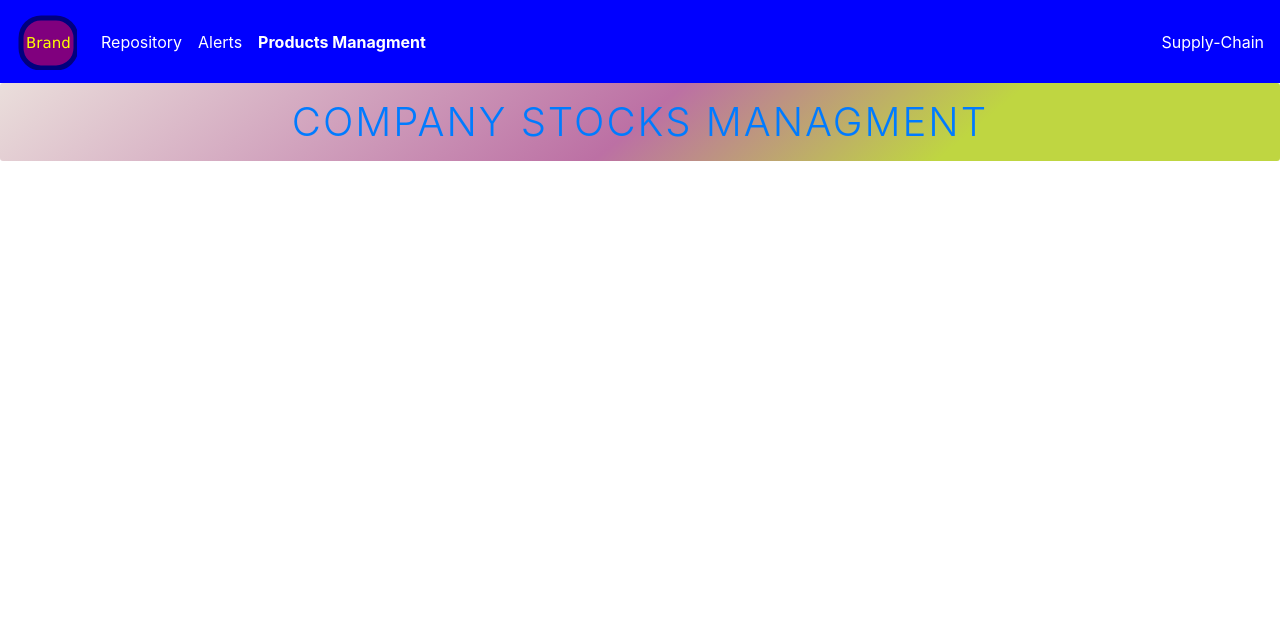
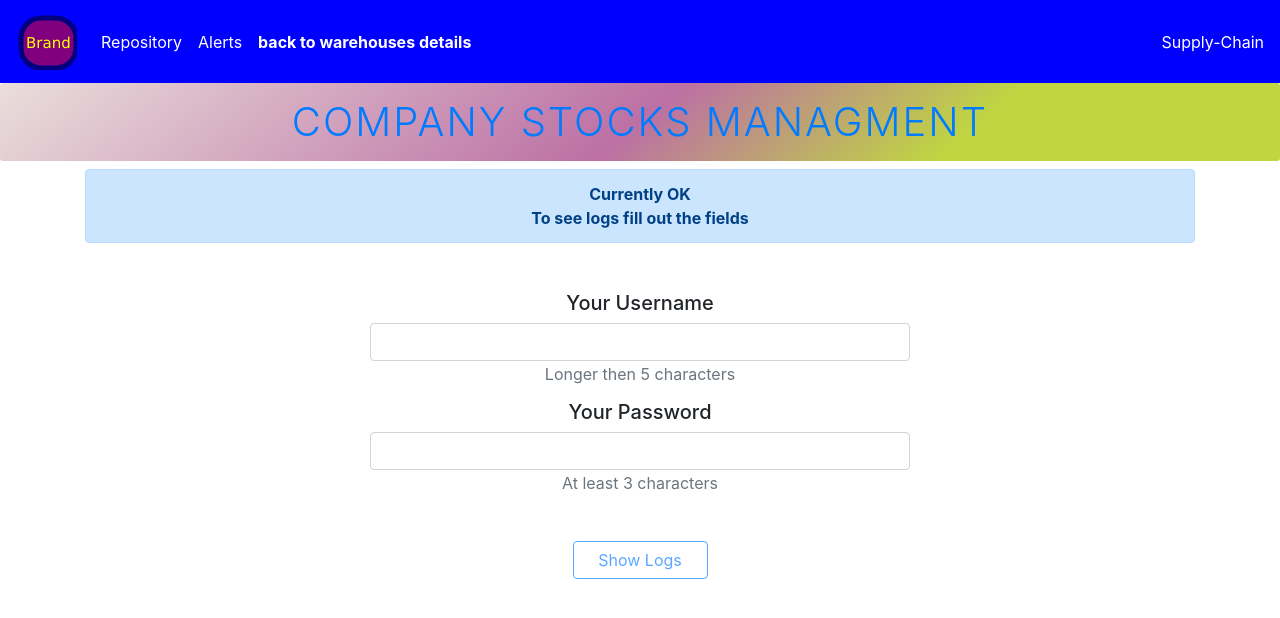
Before and after one commit to avivsab/supply-chain, a React (Create React App) app: page /alerts in a window 1280 px wide. Shown: the top 618 px of the page. Built offline with nearby package versions, Linux system fonts and the light colour scheme.

Commit message:
add alerts with login/logout, leaft state up and change to usehistory hook

```diff
--- a/package.json
+++ b/package.json
@@ -2,7 +2,6 @@
   "name": "supply-chain",
   "version": "0.1.0",
   "private": true,
-  "homepage": "https://github.com/avivsab/supply-chain",
   "dependencies": {
     "@testing-library/jest-dom": "^4.2.4",
     "@testing-library/react": "^9.5.0",
@@ -37,8 +36,5 @@
       "last 1 firefox version",
       "last 1 safari version"
     ]
-  },
-  "devDependencies": {
-    "gh-pages": "^3.1.0"
   }
 }
--- a/src/App.js
+++ b/src/App.js
@@ -6,13 +6,18 @@ import {
 } from "react-router-dom";
 import { Main } from './components/Main'
 import { Alerts } from './components/Alerts'
-
+const initialWarehouses = [
+  { name: 'north', active: false, useCase: 'normal data' },
+  { name: 'west', active: false, useCase: 'big numbers data' },
+  { name: 'east', active: false, useCase: 'violate contract properties' },
+  { name: 'south', active: false, useCase: 'duplicate data' }
+]
 function App() {
   return (
     <div className="App">
       <Router>
-      <Route path="/" exact component={Main} />
-      <Route path="/alerts" exact component={Alerts} />
+      <Route path="/" exact render={() => <Main initialWarehouses={initialWarehouses} />}  />
+      <Route path="/alerts" exact render={() => <Alerts initialWarehouses={initialWarehouses} />} />
       </Router>
     </div>
   );
--- a/src/components/Alerts.js
+++ b/src/components/Alerts.js
@@ -1,11 +1,43 @@
-import React from 'react'
+import React, { useState, useEffect } from 'react'
+import { Alert } from "reactstrap"
+
 import { CompanyDashboard } from './CompanyDashbord'
+import { Login } from './Login'
+import { AlertsList } from './AlertsList'
+
 export const Alerts = (props) => {
-    const passRouter = (props)
+    const intialWarehouses = props.initialWarehouses;
+
+    const [validForm, setValidForm] = useState(false);
+
+    function checkSessionAllreadyValidtate() {
+        if (sessionStorage.getItem('validOnSession') === 'true') {
+            setValidForm(true);
+        }
+    }
+
+    useEffect(() => {
+        checkSessionAllreadyValidtate();
+    }, [])
+
     return (
         <div>
-             <CompanyDashboard rest={passRouter} />
+            <CompanyDashboard warehouses={intialWarehouses} />
             <h1 className="brand-name text-primary">Company Stocks Managment</h1>
+            <div className="container">
+                {!validForm &&
+                <>
+                    <Alert color='primary' className="font-weight-bold">Currently OK
+                    <br />
+                        To see logs fill out the fields
+                    </Alert>
+                    <Login passValidityCheck={setValidForm} />
+                </>
+                }
+                {validForm &&
+                    <AlertsList {...props} />
+                }
+            </div>
         </div>
     )
 }
--- /dev/null
+++ b/src/components/AlertsList.js
@@ -0,0 +1,49 @@
+import React, { useState } from 'react';
+import { useHistory } from "react-router-dom";
+import { Alert, UncontrolledCollapse, Button } from 'reactstrap';
+
+export const AlertsList = (props) => {
+  let history = useHistory()
+  const warehouses = props.initialWarehouses;
+
+  const [details, toggleDetails] = useState(false);
+  function removeAutomaticCredential() {
+    sessionStorage.removeItem('validOnSession');
+    history.push('/');
+  }
+
+  return (
+    <div>
+      <Alert color="info" className="font-weight-bold">
+        Currntly {warehouses.length} active warehouses
+        <Button color="primary" id="toggler" className="ml-5" onClick={()=> toggleDetails(!details)}>
+          {details ? "Show" : "Hide" }
+        </Button>
+      </Alert>
+      <UncontrolledCollapse toggler="#toggler" defaultOpen={true}>
+        <Alert color="success">
+          Warhouse <span style={{ textTransform: "uppercase" }}>north</span> has stable quantity for 12 monthes.
+      </Alert>
+        <Alert color="danger">
+          Warhouse <span style={{ textTransform: "uppercase" }}>west</span> had zero quantity on january
+      </Alert>
+        <Alert color="warning">
+          Warhouses <span style={{ textTransform: "uppercase" }}>east & south</span> don't has data history
+      </Alert>
+        <div className="mt-5">
+          <Alert color="dark" className="w-50 m-auto font-weight-bold"
+            onClick={removeAutomaticCredential}
+            style={{ cursor: 'pointer' }}
+          >
+            Dissmis automatic credentials <br /> and go back to Home page
+      </Alert>
+          <Alert color="light">
+            Later on you should dismiss the credentials or to close the browser
+      </Alert>
+        </div>
+      </UncontrolledCollapse>
+    </div>
+  );
+};
+
+export default AlertsList;
--- a/src/components/CompanyDashbord.js
+++ b/src/components/CompanyDashbord.js
@@ -17,6 +17,7 @@ import {
 
 import Logo from './Logo'
 import styled from 'styled-components'
+import { useHistory } from "react-router-dom";
 
 const MainBlueNav = styled.div`
     background-color: blue;
@@ -31,8 +32,9 @@ const Upper = styled.span`
 `;
 
 
-export const CompanyDashboard = ({ warehouses = [], passActiveWarehouse = {}, rest }) => {
-  const { history } = { ...rest }
+export const CompanyDashboard = ({ warehouses, passActiveWarehouse }) => {
+  let history = useHistory();
+
   const [isOpen, setIsOpen] = useState(false);
   const exsistWarehouses = [];
   warehouses.forEach((property, i) => exsistWarehouses[i] = property.name);
@@ -58,9 +60,10 @@ export const CompanyDashboard = ({ warehouses = [], passActiveWarehouse = {}, re
     passActiveWarehouse([...warehouses]);
   }
 
+  const whButtonSwitch = history.location.pathname;
+  const whButtonFlag = whButtonSwitch === '/' ? true : false;
   function showWarehouseOptions() {
-    if (history.location.pathname !== '/alerts') return;
-    history.push('/')
+    history.push('/');
   }
 
   return (
@@ -74,25 +77,31 @@ export const CompanyDashboard = ({ warehouses = [], passActiveWarehouse = {}, re
           <Nav className="mr-auto text-white" navbar>
             <NavItem >
               <NavLink id="git" href="https://github.com/avivsab/supply-chain" className='text-white'>Repository</NavLink>
-                <UncontrolledTooltip placement="bottom" target="git">
-                  view source code
+              <UncontrolledTooltip placement="bottom" target="git">
+                view source code
                 </UncontrolledTooltip>
             </NavItem>
             <NavItem >
               <NavLink id="alerts" className='text-white' href="/alerts">Alerts</NavLink>
               <UncontrolledTooltip placement="bottom" target="alerts">
-                  future alerts route
+                future alerts route
                 </UncontrolledTooltip>
             </NavItem>
             <UncontrolledDropdown nav inNavbar>
               <DropdownToggle nav>
                 <Boldlink className='text-white' id="main-functionality">
-                  <span onMouseEnter={showWarehouseOptions}>
-                    Products Managment
+                  {whButtonFlag ?
+                    <span>
+                      Products Managment
                   </span>
+                    :
+                    <span onClick={showWarehouseOptions}>
+                      back to warehouses details
+                </span>
+                  }
                 </Boldlink>
-                <UncontrolledTooltip placement="right" target="main-functionality" style={{width: '280px', padding: 3}}>
-                   Main Functioning Warehouses
+                <UncontrolledTooltip placement="right" target="main-functionality" style={{ width: '280px', padding: 3 }}>
+                  Main Functioning Warehouses
                 </UncontrolledTooltip>
               </DropdownToggle>
               <DropdownMenu right>
--- /dev/null
+++ b/src/components/Login.js
@@ -0,0 +1,81 @@
+import React, { useState } from 'react';
+import { Form, FormGroup, Label, Input, FormFeedback, FormText, Row, Button, UncontrolledTooltip } from 'reactstrap';
+
+export const Login = (props) => {
+  const [userName, setUserName] = useState('');
+  const [password, setPassword] = useState('');
+
+  const handleChange = (e) => {
+    const inputName = e.target.name;
+    const { value } = e.target;
+    if (inputName === 'username') setUserName(value);
+    if (inputName === 'password') setPassword(value);
+  }
+
+  const validateForm = () => {
+    return userName.length > 5 && password.length > 2;
+
+  }
+
+  const handleSubmit = (e) => {
+    e.preventDefault();
+    if (!validateForm()) return false;
+    sessionStorage.setItem('validOnSession', 'true')
+    return props.passValidityCheck(true);
+  }
+
+  return (
+    <Row xs="2" className="mt-5 h5">
+      <Form className="container-md" onSubmit={handleSubmit}>
+        <FormGroup className="position-relative">
+          <Label>Your Username</Label>
+
+          <Input
+            onChange={handleChange}
+            name="username"
+            id="username"
+            invalid={userName.length <= 5 && userName.length > 0}
+            valid={userName.length > 5}
+            value={userName}
+          />
+          <UncontrolledTooltip placement="right" target="username">
+            Any Charactars...
+      </UncontrolledTooltip>
+          <FormFeedback valid tooltip>Valid!</FormFeedback>
+          <FormText>Longer then 5 characters</FormText>
+        </FormGroup>
+
+        <FormGroup className="position-relative mb-5">
+          <Label>Your Password</Label>
+
+          <Input
+            onChange={handleChange}
+            name="password"
+            id="password"
+            invalid={password.length > 0 && password.length <= 2}
+            valid={password.length > 2}
+            value={password}
+          />
+
+          <UncontrolledTooltip placement="right" target="password">
+            Just Type (3 or more)
+          </UncontrolledTooltip>
+          <FormFeedback tooltip>Not Valid Yet</FormFeedback>
+          <FormFeedback valid tooltip>Valid!</FormFeedback>
+          <FormText>At least 3 characters</FormText>
+        </FormGroup>
+
+        <Button
+        outline
+        color="primary"
+        className="w-25"
+        disabled={!validateForm()}
+        >
+          Show Logs
+          </Button>
+      </Form>
+    </Row>
+  );
+}
+
+export default Login;
--- a/src/components/Main.js
+++ b/src/components/Main.js
@@ -5,18 +5,14 @@ import WhouseDetails from './WhouseDetails'
 import WhouseDetailsGraph from './WhouseDetailsGraph'
 import CompanyDashboard from './CompanyDashbord'
 export const Main = (props) => {
-    const passRouter = (props);
-    const [warehouses, setActive] = useState([
-        { name: 'north', active: false, useCase: 'normal data' },
-        { name: 'west', active: false, useCase: 'big numbers data' },
-        { name: 'east', active: false, useCase: 'violate contract properties' },
-        { name: 'south', active: false, useCase: 'duplicate data' }
-    ])
+    // const passRouter = props.path;
+    const initialWarhouses = props.initialWarehouses;
+    const [warehouses, setActive] = useState(initialWarhouses);
     const [showGraph, toggleGraph] = useState(false);
     const toggleView = () => toggleGraph(!showGraph);
     return (
         <div>
-            <CompanyDashboard warehouses={warehouses} passActiveWarehouse={setActive} rest={passRouter} />
+            <CompanyDashboard warehouses={warehouses} passActiveWarehouse={setActive} />
             <h1 className="brand-name text-primary">Company Stocks Managment</h1>
             {warehouses.map(wh => {
                 return (
```
